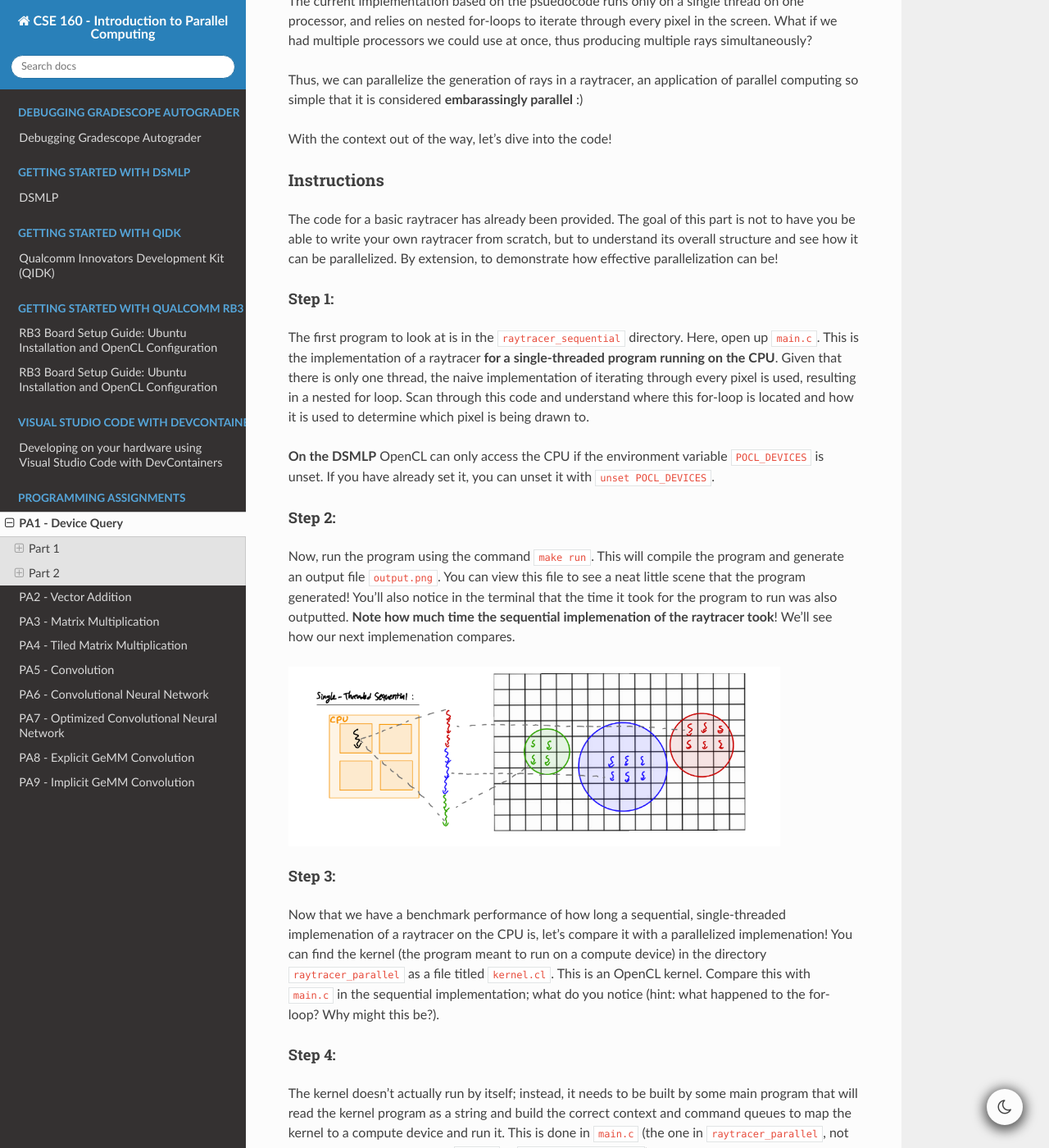
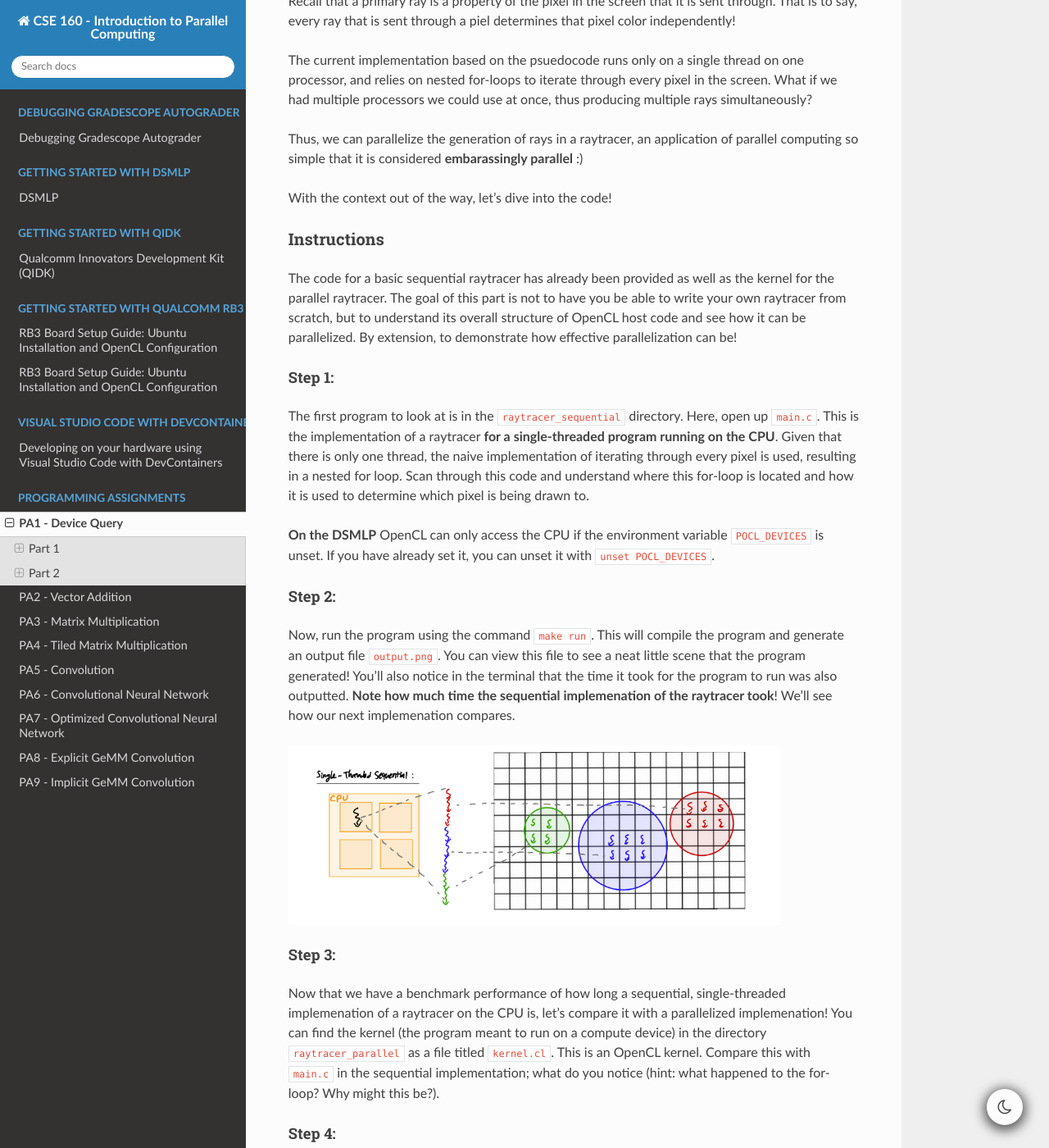
Before and after one commit to KastnerRG/cse160-docs, a Sphinx documentation site: the page built from docs/source/PA1.rst, in a window 1280 px wide and 1400 px high, scrolled down 3835 px. Shown: the whole window at 82% size. Built offline with Sphinx 7.4.7 and the Read the Docs theme 3.1.0, drawn with Linux system fonts in a browser that asks for light colours; formulas are drawn with MathJax 3; some of the changed text lies outside the part shown.

Commit message:
Update PA1 for WI26

```diff
--- a/docs/source/PA1.rst
+++ b/docs/source/PA1.rst
@@ -37,6 +37,8 @@
 
 How to Run
 ^^^^^^^^^^
+See `example </devcontainers.html>` to learn how to configure devcontainers for vscode. These will create docker containers that will hold your programming environment.
+
 The :code:`main.c` file contains the host code for the programming assignment; there is no associated device kernel code for this assignment. There is a Makefile included which compiles it. It can be run by typing :code:`make` from the DeviceQuery folder. It generates a :code:`device_query` output file.  Simply run this with :code:`./device_query`, which will print device information to the console.
 
 Submission
@@ -142,10 +144,9 @@
 
 Instructions
 ^^^^^^^^^^^^
-
-The code for a basic raytracer has already been provided.  The goal of this part
-is not to have you be able to write your own raytracer from scratch, but to understand
-its overall structure and see how it can be parallelized.  By extension, to demonstrate
+The code for a basic sequential raytracer has already been provided as well as the kernel for the parallel raytracer.
+The goal of this part is not to have you be able to write your own raytracer from scratch, but to understand
+its overall structure of OpenCL host code and see how it can be parallelized.  By extension, to demonstrate
 how effective parallelization can be!
 
 Step 1:
@@ -192,6 +193,10 @@
 and run it.  This is done in ``main.c`` (the one in ``raytracer_parallel``, not to
 be confused with the first ``main.c`` in ``raytracer_sequential``).
 
+**Implement the arguments needed in order to build the correct context and command queue and free memory**.
+Everything that needs your attention in the ``main.c`` in ``raytracer_parallel`` marked with ``//@@``.
+See the OpenCL documentation for how to fill out these arguments.
+
 What's nice about kernels in OpenCL is that they can be mapped to any compute device (in theory),
 whether that be a CPU, a GPU, even an FPGA. That's great for us!
 Depending on Operating system support, we can try running the kernel on a variety of devices.
@@ -231,5 +236,4 @@
 
 Submission
 ^^^^^^^^^^
-You do not need to submit any code for this assignment.  You must answer the questions
-in Gradescope.
+Submit the :code:`PA1/raytracer_parallel/main.c`. You must answer the questions in Gradescope.
```
Also changed, not shown: other parts of docs/source/PA1.rst (+2 -2 lines).
